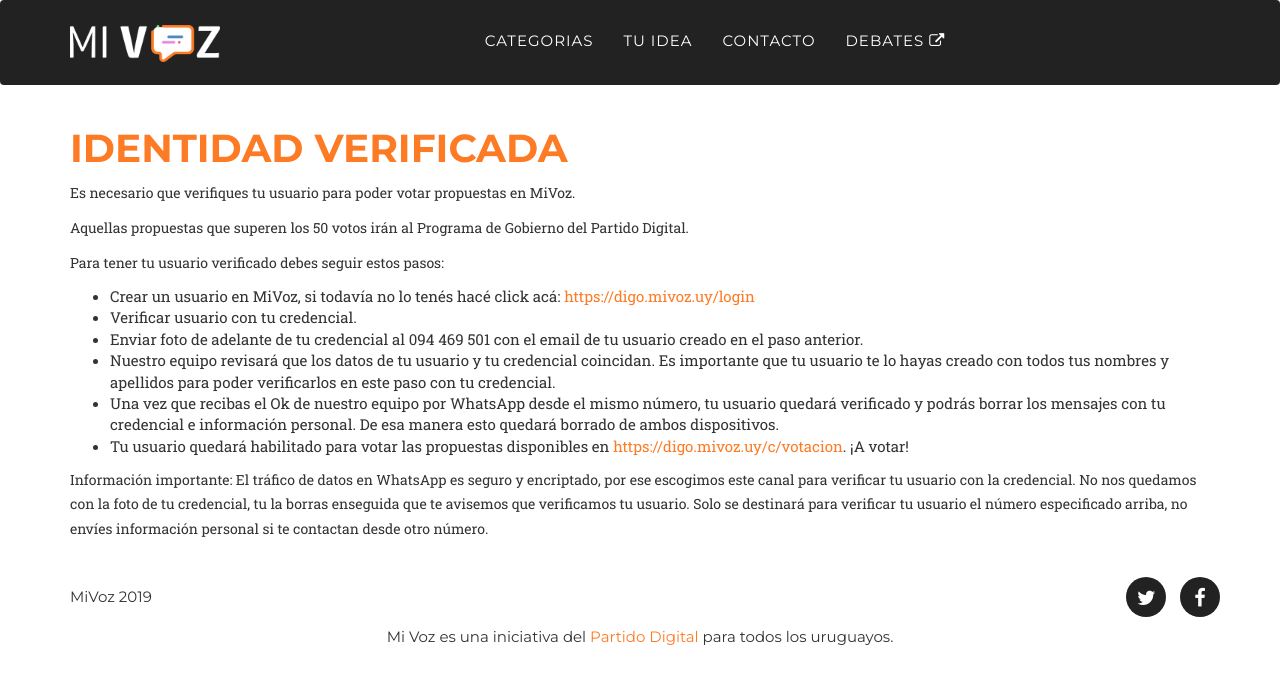
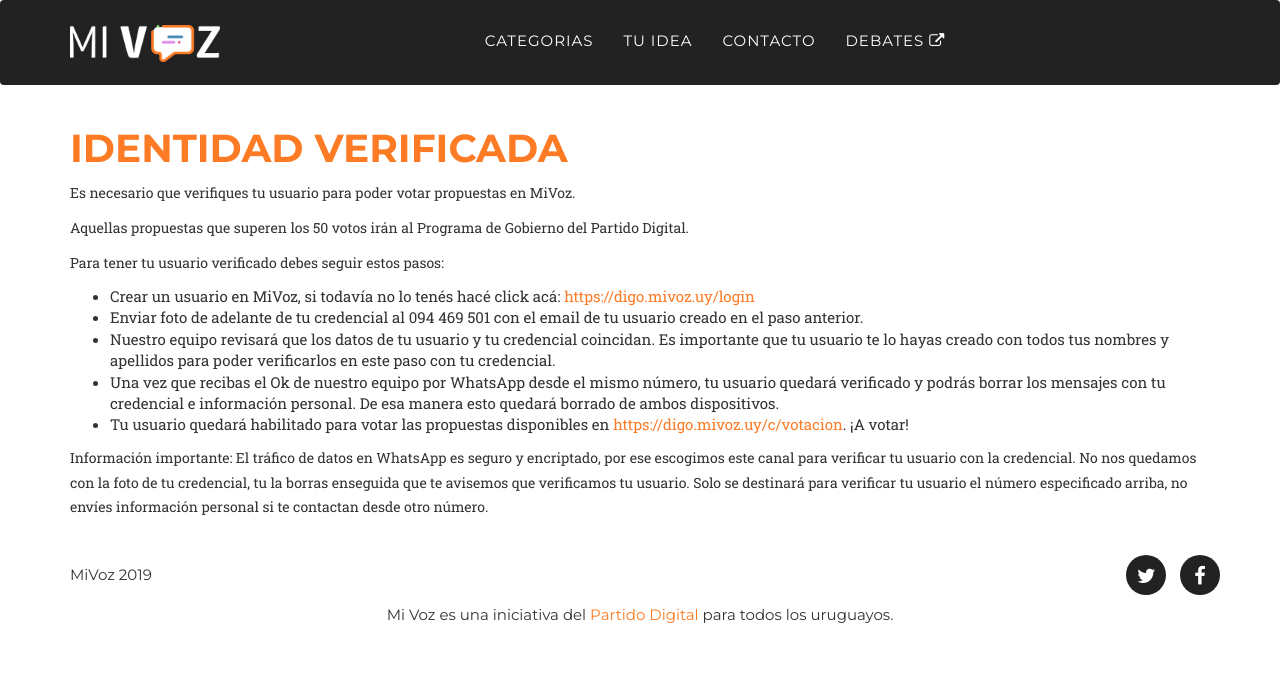
Before and after one commit to PartidoDigital/MiVoz-Web, a Jekyll site: the page built from identidad-verificada.md, in a window 1280 px wide. Shown: the top 684 px of the page. Built offline with Jekyll 4.4.1, drawn with Linux system fonts in a browser that asks for light colours; nearby versions of some CDN libraries; some web fonts are replaced.

Commit message:
Update identidad-verificada.md

```diff
--- a/identidad-verificada.md
+++ b/identidad-verificada.md
@@ -9,7 +9,6 @@ Aquellas propuestas que superen los 50 votos irán al Programa de Gobierno del P
 
 Para tener tu usuario verificado debes seguir estos pasos:
  - Crear un usuario en MiVoz, si todavía no lo tenés hacé click acá: [https://digo.mivoz.uy/login](https://digo.mivoz.uy/login)
- - Verificar usuario con tu credencial.
  - Enviar foto de adelante de tu credencial al 094 469 501 con el email de tu usuario creado en el paso anterior.
  - Nuestro equipo revisará que los datos de tu usuario y tu credencial coincidan. Es importante que tu usuario te lo hayas creado con todos tus nombres y apellidos para poder verificarlos en este paso con tu credencial.
  - Una vez que recibas el Ok de nuestro equipo por WhatsApp desde el mismo número, tu usuario quedará verificado y podrás borrar los mensajes con tu credencial e información personal. De esa manera esto quedará borrado de ambos dispositivos.
```
